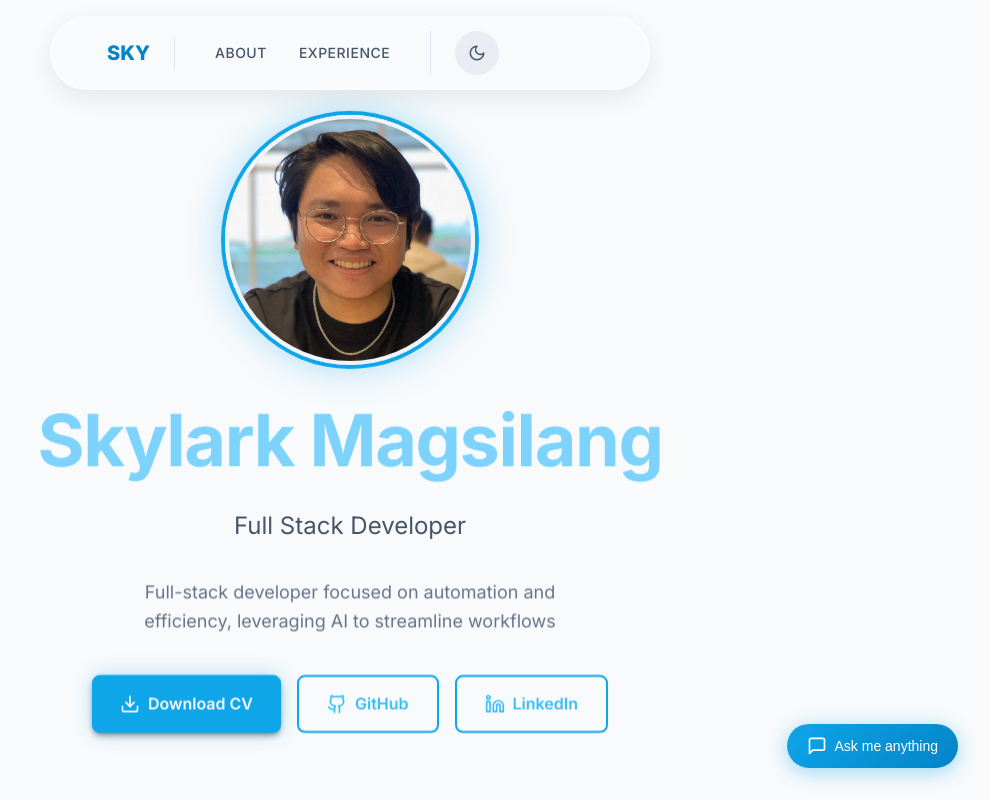
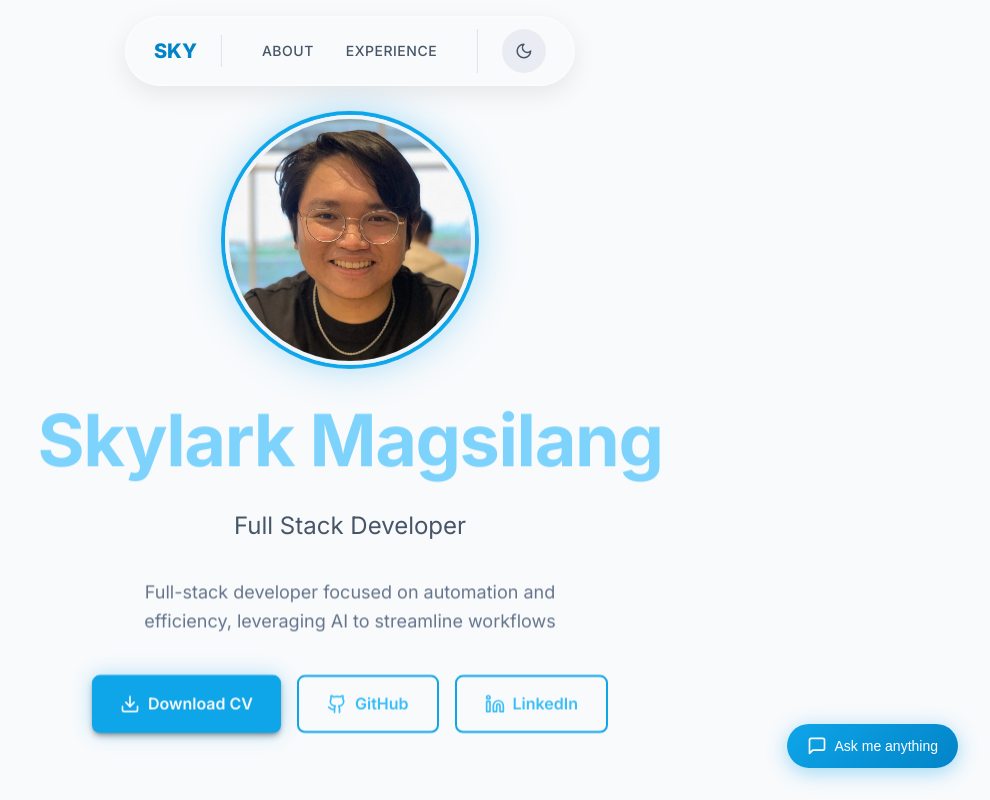
Before and after one commit to 5ky-lark/my-portfolio, a React (Vite) app: page / in a window 1280 px wide. Shown: the top 800 px of the page, without its empty margins (290-1280 px from the left). Built offline with nearby package versions, Linux system fonts and the light colour scheme.

Commit message:
style: adjust navbar width and padding to snugly fit content

```diff
--- a/src/index.css
+++ b/src/index.css
@@ -521,8 +521,9 @@ a:hover {
   left: 50%;
   transform: translateX(-50%);
   z-index: 1000;
-  padding: 0.875rem 3.5rem;
-  min-width: 600px;
+  padding: 0.75rem 1.75rem;
+  width: max-content;
+  max-width: calc(100vw - 2rem);
   background: rgba(248, 250, 252, 0.95);
   border-radius: var(--radius-full);
   box-shadow: 0 8px 24px rgba(0, 0, 0, 0.08), inset 0 0 0 1px rgba(255, 255, 255, 0.4);
@@ -531,7 +532,7 @@ a:hover {
 }
 
 .navbar.scrolled {
-  padding: 0.875rem 3.5rem;
+  padding: 0.75rem 1.75rem;
   background: rgba(248, 250, 252, 0.98);
   box-shadow: 0 8px 40px rgba(0, 0, 0, 0.12), inset 0 0 0 1px rgba(255, 255, 255, 0.5);
 }
```
